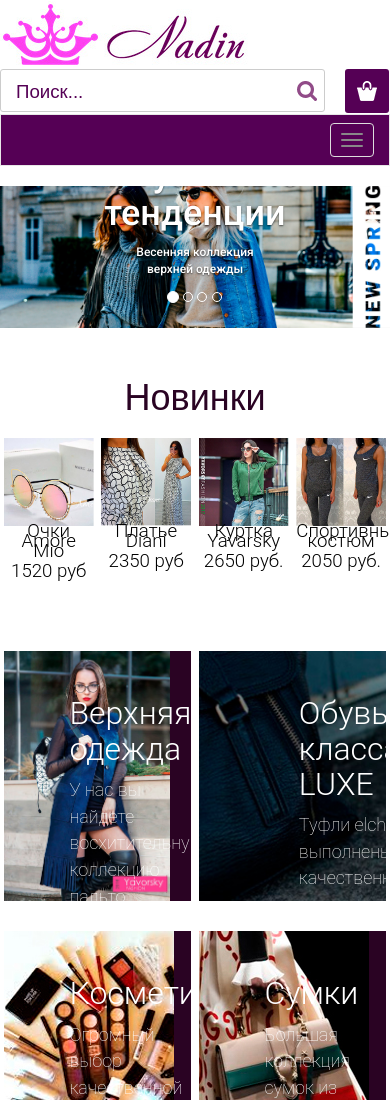
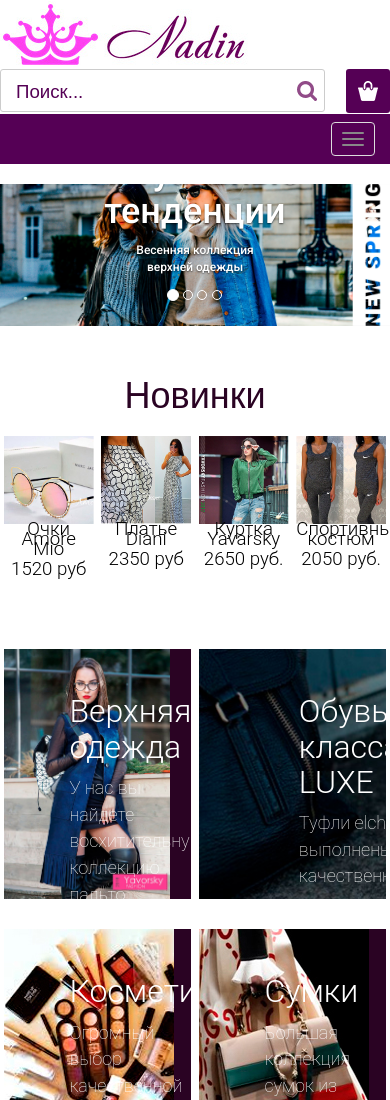
Before and after one commit to Necrobsd/nadin-html, a plain HTML site: page index.html in a window 390 px wide. Shown: the top 1100 px of the page. Drawn offline with nearby package versions, Linux system fonts and the light colour scheme.

Commit message:
Nadin Site

```diff
--- a/css/main.css
+++ b/css/main.css
@@ -376,11 +376,11 @@ p.social a  {
     left: 0px;
 }
 @media (max-width: 750px) {
+
     .basket a {
         display: block;
         background-color: #550055;
         padding: 12px;
-        margin: 0 1px;
         width: 44px;
         height: 44px;
         border-radius: 3px;
@@ -457,4 +457,6 @@ p.social a  {
 }
 .navbar-default {
     background: #550055;
+    border: none;
+    border-radius: 0;
 }
```
